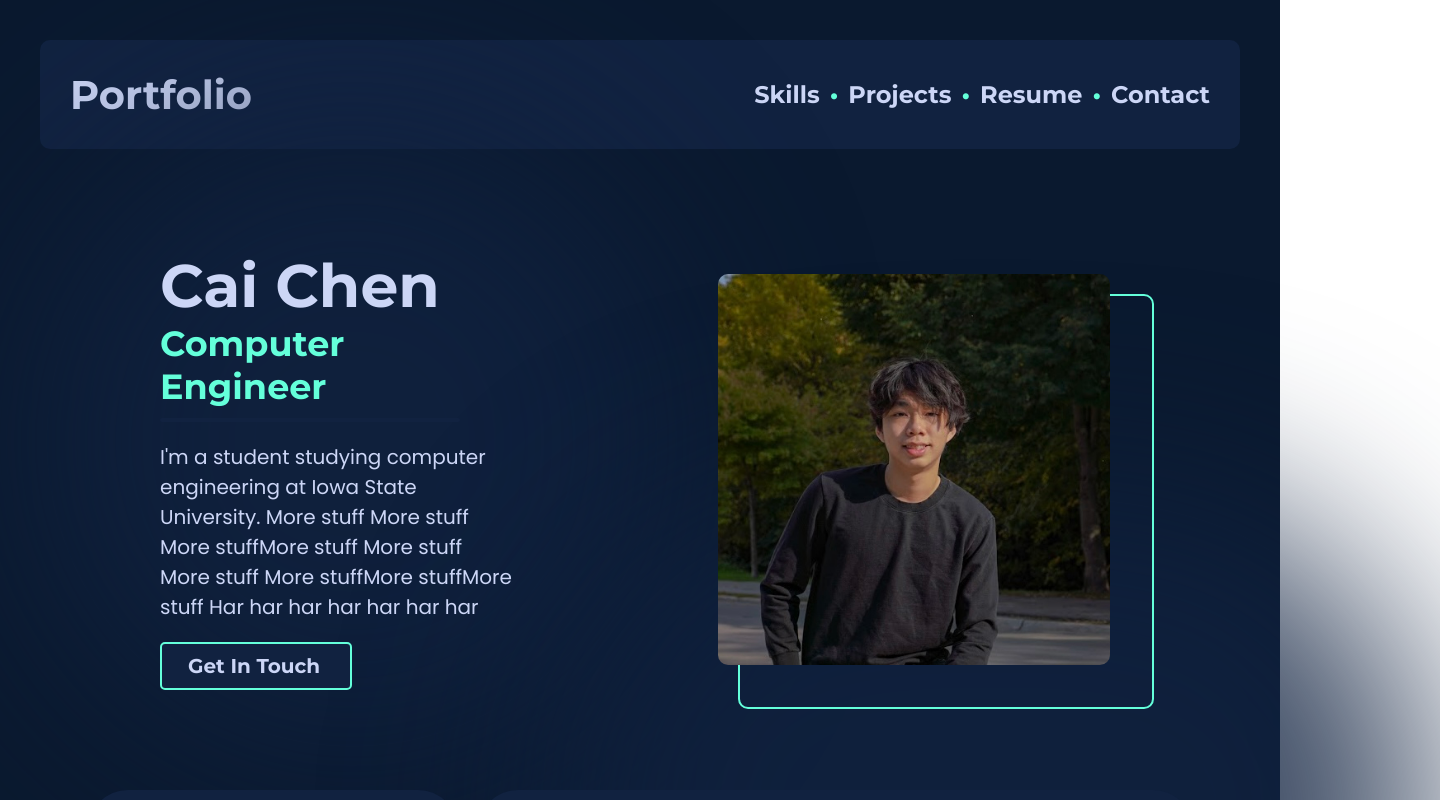
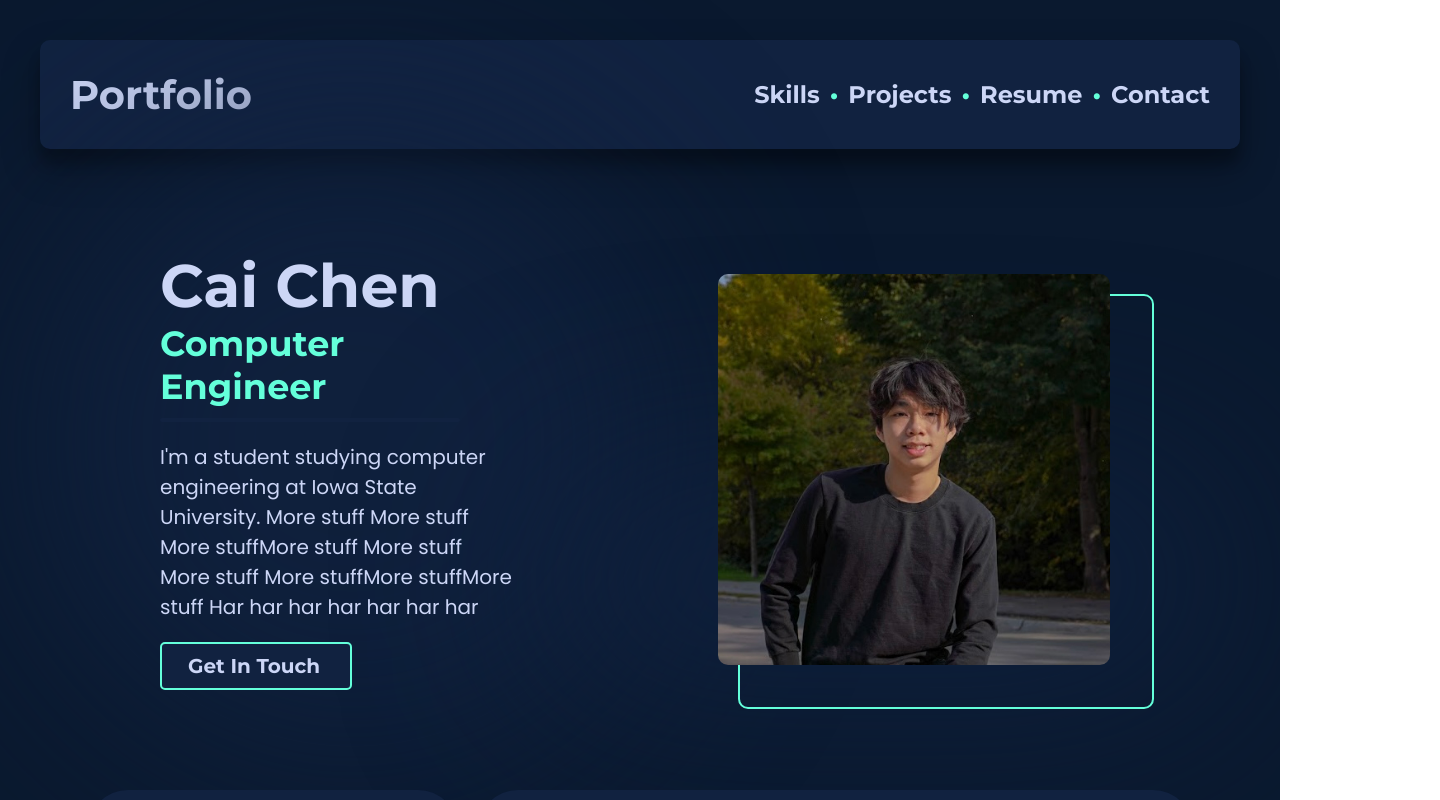
Before and after one commit to achen2304/portfolio-website, a React (Vite) app: page / in a window 1280 px wide. Shown: the top 800 px of the page, 1440 px wide, since content can reach past the window. Built offline with nearby package versions, Linux system fonts and the light colour scheme.

Commit message:
blur changes + more

```diff
--- a/src/components/Hero/Hero.jsx
+++ b/src/components/Hero/Hero.jsx
@@ -20,6 +20,7 @@
           More stuff
           More stuffMore stuffMore stuff
           Har har har har har har har
+
         </p>
         <a href="#contact" className={styles.contactBtn}>
           Get In Touch
--- a/src/components/Hero/Hero.module.css
+++ b/src/components/Hero/Hero.module.css
@@ -115,17 +115,17 @@
 
 .botBlur {
   position: absolute;
-  width: 70vw;
-  height: 50vw;
-  min-width: 250px;
-  top: 246px;
-  right: -25vw;
+  width: 70%;
+  height: 50%;
+  top: 50%;
+  right: -10%;
   border-radius: 764px;
   background: var(--color-blur);
   filter: blur(100px);
   z-index: -1;
+  max-width: 100%;
+  overflow: hidden;
 }
-
 /*small screens*/
 @media screen and (max-width: 1000px) {
   .container {
--- a/src/components/Navbar/navbar.module.css
+++ b/src/components/Navbar/navbar.module.css
@@ -9,6 +9,7 @@
   background-color: var(--color-bg2);
   border-radius: 10px;
   z-index: 1;
+  box-shadow: rgba(0, 0, 0, 0.3) 0px 19px 38px, rgba(0, 0, 0, 0.22) 0px 15px 12px;
 }
 
 /*title*/
@@ -67,6 +68,8 @@
     flex-direction: column;
     align-items: flex-start;
     margin: 0;
+    z-index: 2;
+
   }
 
   .menu {
@@ -107,6 +110,6 @@
 
   .menuOpen {
     display: flex;
-    z-index: 1;
+    z-index: 2;
   }
 }
```
